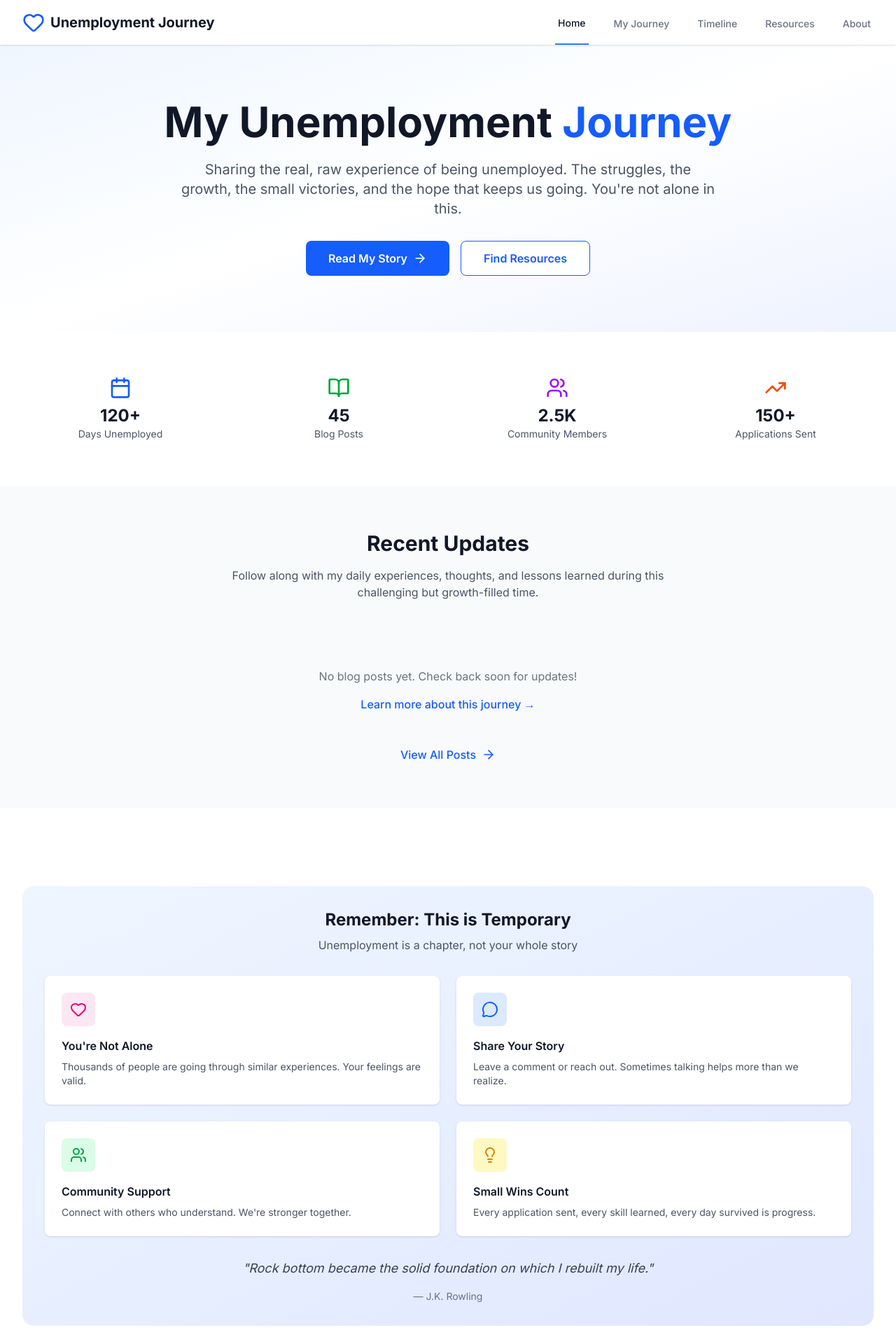
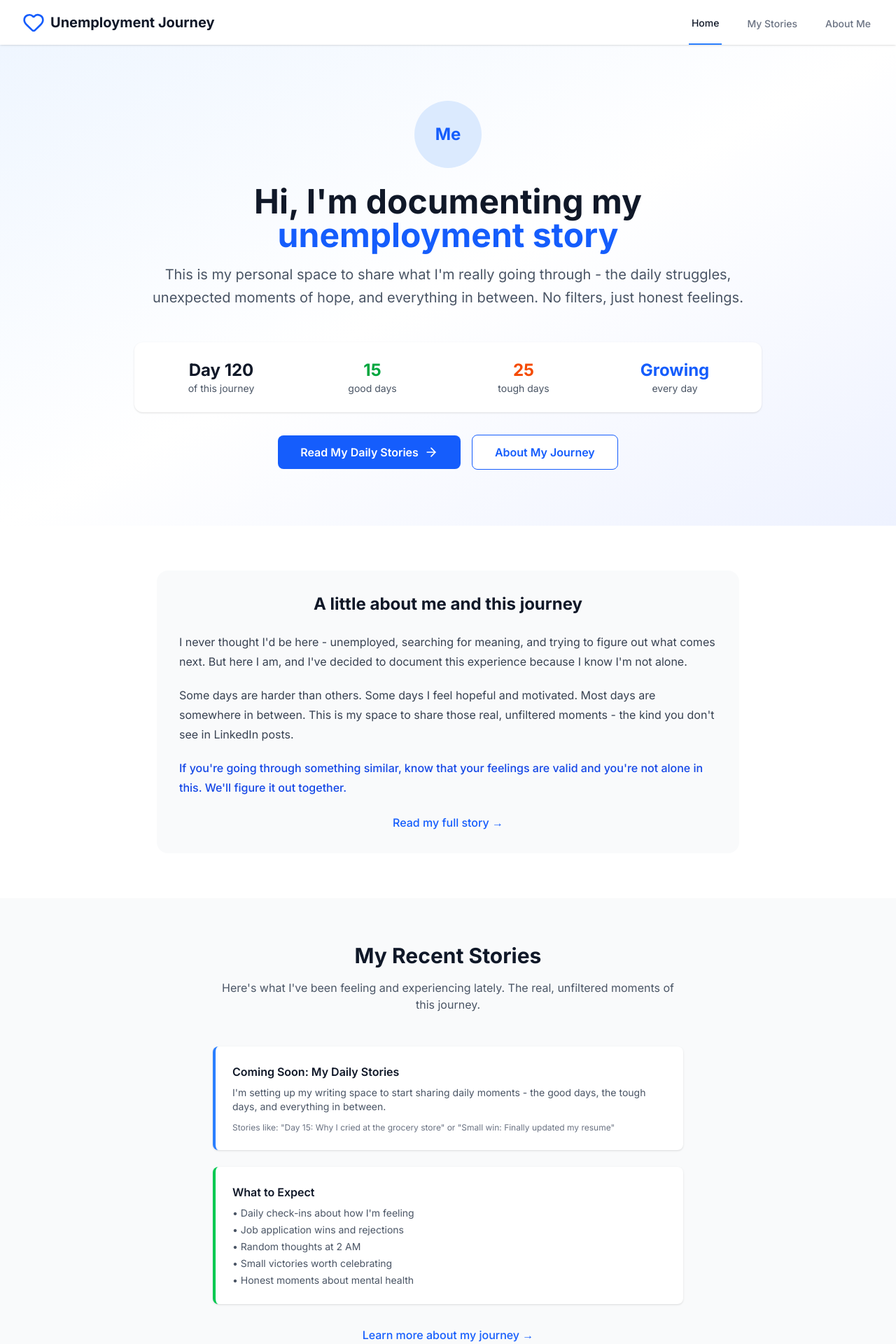
Before and after one commit to kimdat546/unemployment-journey, a Next.js app: page / in a window 1280 px wide. Shown: the top 1920 px of the page at 70% size. Built offline with nearby package versions, Linux system fonts and the light colour scheme.

Commit message:
update UI for personal page

```diff
--- a/src/app/about/page.tsx
+++ b/src/app/about/page.tsx
@@ -8,12 +8,16 @@ export default function AboutPage() {
       <div className="bg-gradient-to-br from-blue-50 to-indigo-100 py-16">
         <div className="mx-auto max-w-7xl px-4 sm:px-6 lg:px-8">
           <div className="max-w-4xl">
+            <div className="w-20 h-20 bg-blue-100 rounded-full mx-auto mb-6 flex items-center justify-center">
+              <span className="text-2xl font-bold text-blue-600">Hi</span>
+            </div>
             <h1 className="text-4xl font-bold text-gray-900 mb-6">
-              Hi, I&apos;m sharing my story
+              I&apos;m [Your Name]
             </h1>
             <p className="text-xl text-gray-600 leading-relaxed">
-              Because unemployment feels isolating, but it doesn&apos;t have to be.
-              This is my space to document the real experience - not the polished LinkedIn version.
+              And this is my unemployment story. Not the sanitized version you see on social media,
+              but the real, messy, human experience of what it&apos;s actually like to be without work
+              while trying to figure out what comes next.
             </p>
           </div>
         </div>
@@ -27,24 +31,23 @@ export default function AboutPage() {
               {/* Personal Story */}
               <section>
                 <h2 className="text-2xl font-bold text-gray-900 mb-4">
-                  Why This Journey Started
+                  How I Got Here
                 </h2>
                 <div className="prose prose-lg text-gray-600 space-y-4">
                   <p>
-                    After [X] years in [your industry], I found myself unexpectedly unemployed.
-                    Like many others, I initially thought it would be a quick transition -
-                    update the resume, send some applications, land interviews, get hired.
+                    [You can customize this with your real story] - I used to work in [your field]
+                    for [X] years. I thought I had it figured out. Then life happened, and suddenly
+                    I was scrolling job boards at 2 AM, questioning everything I thought I knew about myself.
                   </p>
                   <p>
-                    Reality hit different. The silence after applications, the rejection emails,
-                    the slowly dwindling savings, the well-meaning but sometimes tone-deaf advice
-                    from friends and family who haven&apos;t been in this position.
+                    What nobody tells you is how unemployment messes with your head. It&apos;s not just
+                    about finding another job - it&apos;s about maintaining your sanity, your self-worth,
+                    and your hope while everything feels uncertain.
                   </p>
                   <p>
-                    This website exists because I realized that while there are countless
-                    &quot;how to find a job&quot; resources, there aren&apos;t enough spaces that acknowledge
-                    the emotional, psychological, and practical realities of being unemployed
-                    for an extended period.
+                    I started documenting this because I felt so alone in these feelings.
+                    Turns out, a lot of us are going through similar stuff, but we&apos;re all
+                    suffering in silence. So here&apos;s my attempt to break that silence.
                   </p>
                 </div>
               </section>
--- a/src/app/blog/page.tsx
+++ b/src/app/blog/page.tsx
@@ -9,14 +9,18 @@ export default async function BlogPage() {
     <div className="bg-white min-h-screen">
       {/* Header */}
       <div className="bg-gradient-to-br from-blue-50 to-indigo-100 py-16">
-        <div className="mx-auto max-w-7xl px-4 sm:px-6 lg:px-8">
+        <div className="mx-auto max-w-4xl px-4 sm:px-6 lg:px-8">
           <div className="text-center">
+            <div className="w-16 h-16 bg-blue-100 rounded-full mx-auto mb-6 flex items-center justify-center">
+              <span className="text-lg font-bold text-blue-600">📖</span>
+            </div>
             <h1 className="text-4xl font-bold text-gray-900 mb-4">
-              My Unemployment Journey
+              My Daily Stories
             </h1>
-            <p className="text-xl text-gray-600 max-w-3xl mx-auto">
-              Day-by-day insights, struggles, breakthroughs, and the real emotions
-              of navigating life without a job. Raw, honest, and hopefully helpful.
+            <p className="text-xl text-gray-600 max-w-3xl mx-auto leading-relaxed">
+              This is where I share what&apos;s really happening - the messy,
+              beautiful, frustrating, hopeful reality of being unemployed.
+              No LinkedIn polish, just truth.
             </p>
           </div>
         </div>
@@ -59,27 +63,51 @@ export default async function BlogPage() {
               ))}
             </div>
           ) : (
-            <div className="text-center py-16">
-              <h2 className="text-2xl font-bold text-gray-900 mb-4">
-                No posts yet, but they&apos;re coming!
+            <div className="max-w-3xl mx-auto text-center py-16">
+              <h2 className="text-2xl font-bold text-gray-900 mb-6">
+                Getting Ready to Share My Story
               </h2>
-              <p className="text-gray-600 mb-8 max-w-2xl mx-auto">
-                I&apos;m currently setting up my Contentful CMS to start sharing my daily
-                experiences. Check back soon for authentic stories about the ups and
-                downs of unemployment.
+              <div className="bg-blue-50 rounded-2xl p-8 mb-8">
+                <p className="text-gray-700 mb-6 leading-relaxed">
+                  I&apos;m setting up my writing space to start documenting this journey.
+                  Soon, you&apos;ll find my real, unfiltered thoughts about what it&apos;s
+                  like to be unemployed - the kind of stuff I wish someone had shared with me.
+                </p>
+
+                <div className="grid md:grid-cols-2 gap-6 text-left">
+                  <div className="bg-white rounded-lg p-4">
+                    <h4 className="font-semibold text-gray-900 mb-2">The Real Stuff</h4>
+                    <ul className="text-sm text-gray-600 space-y-1">
+                      <li>• &quot;Day 23: I cried in my car today&quot;</li>
+                      <li>• &quot;Small win: Got dressed before noon&quot;</li>
+                      <li>• &quot;Rejection email #47 - how I&apos;m dealing&quot;</li>
+                      <li>• &quot;2 AM thoughts about my worth&quot;</li>
+                    </ul>
+                  </div>
+
+                  <div className="bg-white rounded-lg p-4">
+                    <h4 className="font-semibold text-gray-900 mb-2">The Growth</h4>
+                    <ul className="text-sm text-gray-600 space-y-1">
+                      <li>• Learning to be kind to myself</li>
+                      <li>• Discovering unexpected strengths</li>
+                      <li>• Building new routines that help</li>
+                      <li>• Finding hope in small moments</li>
+                    </ul>
+                  </div>
+                </div>
+              </div>
+
+              <p className="text-gray-600 mb-4">
+                If you&apos;re going through this too, bookmark this page.
+                Let&apos;s figure it out together.
               </p>
-              <div className="bg-blue-50 rounded-lg p-6 max-w-md mx-auto">
-                <h3 className="font-semibold text-blue-900 mb-2">
-                  What to expect:
-                </h3>
-                <ul className="text-sm text-blue-800 space-y-1 text-left">
-                  <li>• Daily reflections and emotions</li>
-                  <li>• Job search victories and failures</li>
-                  <li>• Mental health insights</li>
-                  <li>• Practical tips and resources</li>
-                  <li>• Community stories and support</li>
-                </ul>
-              </div>
+
+              <Link
+                href="/about"
+                className="text-blue-600 hover:text-blue-700 font-medium"
+              >
+                Learn more about my journey so far →
+              </Link>
             </div>
           )}
         </div>
--- a/src/app/page.tsx
+++ b/src/app/page.tsx
@@ -10,76 +10,111 @@ export default async function Home() {
 
   return (
     <div className="bg-white">
-      {/* Hero Section */}
+      {/* Personal Hero Section */}
       <section className="relative bg-gradient-to-br from-blue-50 via-white to-indigo-50 py-20">
         <div className="mx-auto max-w-7xl px-4 sm:px-6 lg:px-8">
+          <div className="max-w-4xl mx-auto">
+            <div className="text-center mb-12">
+              <div className="w-24 h-24 bg-blue-100 rounded-full mx-auto mb-6 flex items-center justify-center">
+                <span className="text-2xl font-bold text-blue-600">Me</span>
+              </div>
+              <h1 className="text-4xl sm:text-5xl font-bold text-gray-900 mb-4">
+                Hi, I&apos;m documenting my{' '}
+                <span className="text-blue-600">unemployment story</span>
+              </h1>
+              <p className="text-xl text-gray-600 leading-relaxed">
+                This is my personal space to share what I&apos;m really going through -
+                the daily struggles, unexpected moments of hope, and everything in between.
+                No filters, just honest feelings.
+              </p>
+            </div>
+
+            {/* Quick Personal Stats */}
+            <div className="bg-white rounded-xl shadow-sm p-6 mb-8">
+              <div className="grid grid-cols-2 md:grid-cols-4 gap-4 text-center">
+                <div>
+                  <div className="text-2xl font-bold text-gray-900">Day 120</div>
+                  <div className="text-sm text-gray-600">of this journey</div>
+                </div>
+                <div>
+                  <div className="text-2xl font-bold text-green-600">15</div>
+                  <div className="text-sm text-gray-600">good days</div>
+                </div>
+                <div>
+                  <div className="text-2xl font-bold text-orange-600">25</div>
+                  <div className="text-sm text-gray-600">tough days</div>
+                </div>
+                <div>
+                  <div className="text-2xl font-bold text-blue-600">Growing</div>
+                  <div className="text-sm text-gray-600">every day</div>
+                </div>
+              </div>
+            </div>
+
             <div className="text-center">
-            <h1 className="text-4xl sm:text-6xl font-bold text-gray-900 mb-6">
-              My Unemployment{' '}
-              <span className="text-blue-600">Journey</span>
-            </h1>
-            <p className="text-xl text-gray-600 mb-8 max-w-3xl mx-auto">
-              Sharing the real, raw experience of being unemployed. The struggles,
-              the growth, the small victories, and the hope that keeps us going.
-              You&apos;re not alone in this.
-            </p>
-            <div className="flex flex-col sm:flex-row gap-4 justify-center">
               <Link
                 href="/blog"
-                className="inline-flex items-center px-8 py-3 bg-blue-600 text-white font-semibold rounded-lg hover:bg-blue-700 transition-colors"
+                className="inline-flex items-center px-8 py-3 bg-blue-600 text-white font-semibold rounded-lg hover:bg-blue-700 transition-colors mr-4"
               >
-                Read My Story
+                Read My Daily Stories
                 <ArrowRight className="ml-2 h-5 w-5" />
               </Link>
               <Link
-                href="/resources"
+                href="/about"
                 className="inline-flex items-center px-8 py-3 bg-white text-blue-600 font-semibold rounded-lg border border-blue-600 hover:bg-blue-50 transition-colors"
               >
-                Find Resources
+                About My Journey
               </Link>
             </div>
           </div>
         </div>
       </section>
 
-      {/* Stats Section */}
+      {/* Personal Bio Section */}
       <section className="py-16 bg-white">
-        <div className="mx-auto max-w-7xl px-4 sm:px-6 lg:px-8">
-          <div className="grid grid-cols-2 md:grid-cols-4 gap-8">
-            <div className="text-center">
-              <Calendar className="h-8 w-8 text-blue-600 mx-auto mb-2" />
-              <div className="text-2xl font-bold text-gray-900">120+</div>
-              <div className="text-sm text-gray-600">Days Unemployed</div>
+        <div className="mx-auto max-w-4xl px-4 sm:px-6 lg:px-8">
+          <div className="bg-gray-50 rounded-2xl p-8">
+            <h2 className="text-2xl font-bold text-gray-900 mb-6 text-center">
+              A little about me and this journey
+            </h2>
+            <div className="prose prose-lg max-w-none text-gray-700 space-y-4">
+              <p>
+                I never thought I&apos;d be here - unemployed, searching for meaning,
+                and trying to figure out what comes next. But here I am, and I&apos;ve
+                decided to document this experience because I know I&apos;m not alone.
+              </p>
+              <p>
+                Some days are harder than others. Some days I feel hopeful and motivated.
+                Most days are somewhere in between. This is my space to share those real,
+                unfiltered moments - the kind you don&apos;t see in LinkedIn posts.
+              </p>
+              <p className="font-medium text-blue-700">
+                If you&apos;re going through something similar, know that your feelings are valid
+                and you&apos;re not alone in this. We&apos;ll figure it out together.
+              </p>
             </div>
-            <div className="text-center">
-              <BookOpen className="h-8 w-8 text-green-600 mx-auto mb-2" />
-              <div className="text-2xl font-bold text-gray-900">45</div>
-              <div className="text-sm text-gray-600">Blog Posts</div>
-            </div>
-            <div className="text-center">
-              <Users className="h-8 w-8 text-purple-600 mx-auto mb-2" />
-              <div className="text-2xl font-bold text-gray-900">2.5K</div>
-              <div className="text-sm text-gray-600">Community Members</div>
-            </div>
-            <div className="text-center">
-              <TrendingUp className="h-8 w-8 text-orange-600 mx-auto mb-2" />
-              <div className="text-2xl font-bold text-gray-900">150+</div>
-              <div className="text-sm text-gray-600">Applications Sent</div>
+            <div className="mt-6 text-center">
+              <Link
+                href="/about"
+                className="text-blue-600 hover:text-blue-700 font-medium"
+              >
+                Read my full story →
+              </Link>
             </div>
           </div>
         </div>
       </section>
 
-      {/* Recent Posts */}
+      {/* My Recent Stories */}
       <section className="py-16 bg-gray-50">
         <div className="mx-auto max-w-7xl px-4 sm:px-6 lg:px-8">
           <div className="text-center mb-12">
             <h2 className="text-3xl font-bold text-gray-900 mb-4">
-              Recent Updates
+              My Recent Stories
             </h2>
             <p className="text-gray-600 max-w-2xl mx-auto">
-              Follow along with my daily experiences, thoughts, and lessons learned
-              during this challenging but growth-filled time.
+              Here&apos;s what I&apos;ve been feeling and experiencing lately.
+              The real, unfiltered moments of this journey.
             </p>
           </div>
 
@@ -90,28 +125,55 @@ export default async function Home() {
               ))}
             </div>
           ) : (
-            <div className="text-center py-12">
-              <p className="text-gray-500 mb-4">
-                No blog posts yet. Check back soon for updates!
+            <div className="max-w-2xl mx-auto">
+              {/* Sample Story Previews */}
+              <div className="space-y-6">
+                <div className="bg-white rounded-lg p-6 shadow-sm border-l-4 border-blue-500">
+                  <h3 className="font-semibold text-gray-900 mb-2">Coming Soon: My Daily Stories</h3>
+                  <p className="text-gray-600 text-sm mb-3">
+                    I&apos;m setting up my writing space to start sharing daily moments - the good days,
+                    the tough days, and everything in between.
                   </p>
+                  <p className="text-xs text-gray-500">
+                    Stories like: &quot;Day 15: Why I cried at the grocery store&quot; or
+                    &quot;Small win: Finally updated my resume&quot;
+                  </p>
+                </div>
+
+                <div className="bg-white rounded-lg p-6 shadow-sm border-l-4 border-green-500">
+                  <h3 className="font-semibold text-gray-900 mb-2">What to Expect</h3>
+                  <ul className="text-sm text-gray-600 space-y-1">
+                    <li>• Daily check-ins about how I&apos;m feeling</li>
+                    <li>• Job application wins and rejections</li>
+                    <li>• Random thoughts at 2 AM</li>
+                    <li>• Small victories worth celebrating</li>
+                    <li>• Honest moments about mental health</li>
+                  </ul>
+                </div>
+              </div>
+
+              <div className="text-center mt-8">
                 <Link
                   href="/about"
                   className="text-blue-600 hover:text-blue-700 font-medium"
                 >
-                Learn more about this journey →
+                  Learn more about my journey →
                 </Link>
+              </div>
             </div>
           )}
 
+          {recentPosts.length > 0 && (
             <div className="text-center">
               <Link
                 href="/blog"
                 className="inline-flex items-center text-blue-600 hover:text-blue-700 font-medium"
               >
-              View All Posts
+                Read All My Stories
                 <ArrowRight className="ml-2 h-5 w-5" />
               </Link>
             </div>
+          )}
         </div>
       </section>
 
@@ -122,23 +184,34 @@ export default async function Home() {
         </div>
       </section>
 
-      {/* CTA Section */}
+      {/* Personal Connection Section */}
       <section className="bg-blue-600 py-16">
-        <div className="mx-auto max-w-7xl px-4 sm:px-6 lg:px-8 text-center">
+        <div className="mx-auto max-w-4xl px-4 sm:px-6 lg:px-8 text-center">
           <h2 className="text-3xl font-bold text-white mb-4">
-            Going Through Something Similar?
+            You&apos;re Not Alone in This
           </h2>
-          <p className="text-blue-100 mb-8 max-w-2xl mx-auto">
-            Let&apos;s connect. Share your story, find resources, or just know that
-            someone else understands what you&apos;re going through.
+          <p className="text-blue-100 mb-8 text-lg leading-relaxed">
+            If my story resonates with you, or if you&apos;re going through your own unemployment journey,
+            I&apos;d love to connect. Sometimes just knowing someone else understands makes all the difference.
           </p>
+          <div className="flex flex-col sm:flex-row gap-4 justify-center">
             <Link
               href="/about"
               className="inline-flex items-center px-8 py-3 bg-white text-blue-600 font-semibold rounded-lg hover:bg-gray-100 transition-colors"
             >
-            Get in Touch
+              Read My Full Story
               <ArrowRight className="ml-2 h-5 w-5" />
             </Link>
+            <Link
+              href="/blog"
+              className="inline-flex items-center px-8 py-3 bg-blue-700 text-white font-semibold rounded-lg hover:bg-blue-800 transition-colors"
+            >
+              Follow My Journey
+            </Link>
+          </div>
+          <p className="text-blue-200 text-sm mt-6">
+            This is temporary. We&apos;ll figure it out together. 💙
+          </p>
         </div>
       </section>
     </div>
--- a/src/components/layout/Header.tsx
+++ b/src/components/layout/Header.tsx
@@ -7,10 +7,8 @@ import { useState } from 'react'
 
 const navigation = [
   { name: 'Home', href: '/' },
-  { name: 'My Journey', href: '/blog' },
-  { name: 'Timeline', href: '/timeline' },
-  { name: 'Resources', href: '/resources' },
-  { name: 'About', href: '/about' },
+  { name: 'My Stories', href: '/blog' },
+  { name: 'About Me', href: '/about' },
 ]
 
 export default function Header() {
```
Also changed, not shown: src/components/layout/Footer.tsx (+5 -15 lines). Lines whose indentation alone changed are shown as unchanged.
